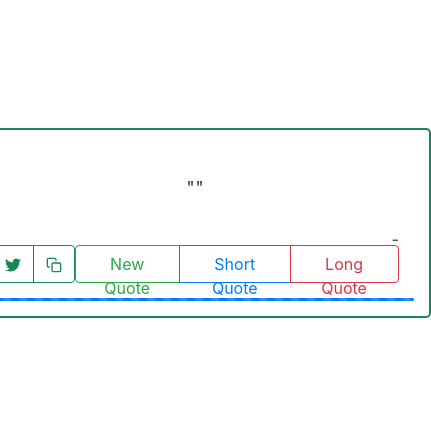
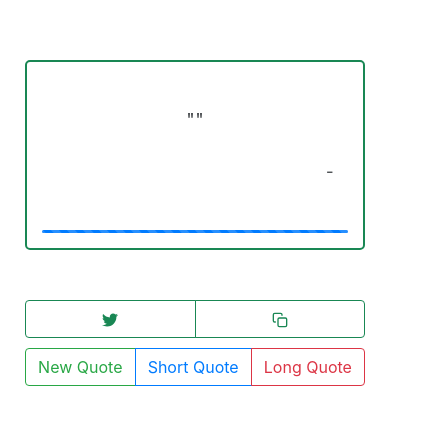
Before and after one commit to rturner1989/FCC-Random-Quote-Machine-React, a React (Create React App) app: page / in a window 390 px wide. Shown: the part 199-624 px from the top of the page, 431 px wide, since content can reach past the window. Built offline with nearby package versions, Linux system fonts and the light colour scheme; no server answers.

Commit message:
Added Media Query
-responsive update to smaller screens

```diff
--- a/src/index.css
+++ b/src/index.css
@@ -7,7 +7,7 @@
 }
 
 #quote-box {
-    width: 500px;
+    max-width: 500px;
     border: solid 2px #198754;
     border-radius: 5px;
     padding-top: 15px;
@@ -54,12 +54,13 @@
     color: #198754;
     background-color: transparent;
     border-color: #198754;
+    width: 40px;
 }
 
 #progress-bar {
     margin-top: 15px;
     height: 3px;
-    width: 437px;
+    max-width: 437px;
     margin-left: auto;
     margin-right: auto;
 }
@@ -73,3 +74,38 @@
     font-family: "Harmattan", sans-serif;
     font-size: 1.5rem;
 }
+#quote-select-two {
+    display: none;
+}
+#link-group-two {
+    display: none;
+}
+
+@media only screen and (max-width: 520px) {
+    #wrapper {
+        padding: 10px;
+    }
+    #btn-container-two {
+        padding-top: 50px;
+        padding-left: 0;
+        padding-right: 0;
+    }
+    #quote-select-one {
+        display: none;
+    }
+    #quote-select-two {
+        display: flex;
+        flex-wrap: wrap;
+        justify-content: center;
+        align-items: center;
+    }
+    #link-group-one {
+        display: none;
+    }
+    #link-group-two {
+        display: flex;
+        justify-content: center;
+        align-items: center;
+        padding-bottom: 10px;
+    }
+}
--- a/src/quote-box.js
+++ b/src/quote-box.js
@@ -134,6 +134,7 @@ const QuoteBox = () => {
     }, [timerProgress, quote]);
 
     return (
+        <Container>
             <Container id="quote-box" style={{ borderColor: color }}>
                 <Container id="quote-container">
                     <div
@@ -159,7 +160,7 @@ const QuoteBox = () => {
                 </Container>
 
                 <Container id="btn-container">
-                <ButtonGroup id="link-group">
+                    <ButtonGroup id="link-group-one">
                         <Button
                             id="tweet-quote"
                             href="twitter.com/intent/tweet"
@@ -177,7 +178,7 @@ const QuoteBox = () => {
                         </Button>
                     </ButtonGroup>
 
-                <ButtonGroup className="btn-group">
+                    <ButtonGroup id="quote-select-one" className="btn-group">
                         <Button
                             variant="outline-success"
                             id="new-quote"
@@ -215,6 +216,52 @@ const QuoteBox = () => {
                 </div>
                 {click ? <Alert className="alert">Copied!</Alert> : ""}
             </Container>
+            <Container id="btn-container-two">
+                <ButtonGroup id="link-group-two">
+                    <Button
+                        id="tweet-quote"
+                        href="twitter.com/intent/tweet"
+                        target="_blank"
+                        style={{ borderColor: color, color: color }}
+                    >
+                        <FaTwitter />
+                    </Button>
+                    <Button
+                        id="copy-quote"
+                        onClick={handleClick}
+                        style={{ borderColor: color, color: color }}
+                    >
+                        {click ? <AiOutlineCheckCircle /> : <FiCopy />}
+                    </Button>
+                </ButtonGroup>
+                <ButtonGroup id="quote-select-two" className="btn-group">
+                    <Button
+                        variant="outline-success"
+                        id="new-quote"
+                        onClick={randomQuote}
+                        disabled={loading}
+                    >
+                        New Quote
+                    </Button>
+                    <Button
+                        variant="outline-primary"
+                        id="short-quote"
+                        onClick={shortQuote}
+                        disabled={loading}
+                    >
+                        Short Quote
+                    </Button>
+                    <Button
+                        variant="outline-danger"
+                        id="long-quote"
+                        onClick={longQuote}
+                        disabled={loading}
+                    >
+                        Long Quote
+                    </Button>
+                </ButtonGroup>
+            </Container>
+        </Container>
     );
 };
 
```
Lines whose indentation alone changed are shown as unchanged.
